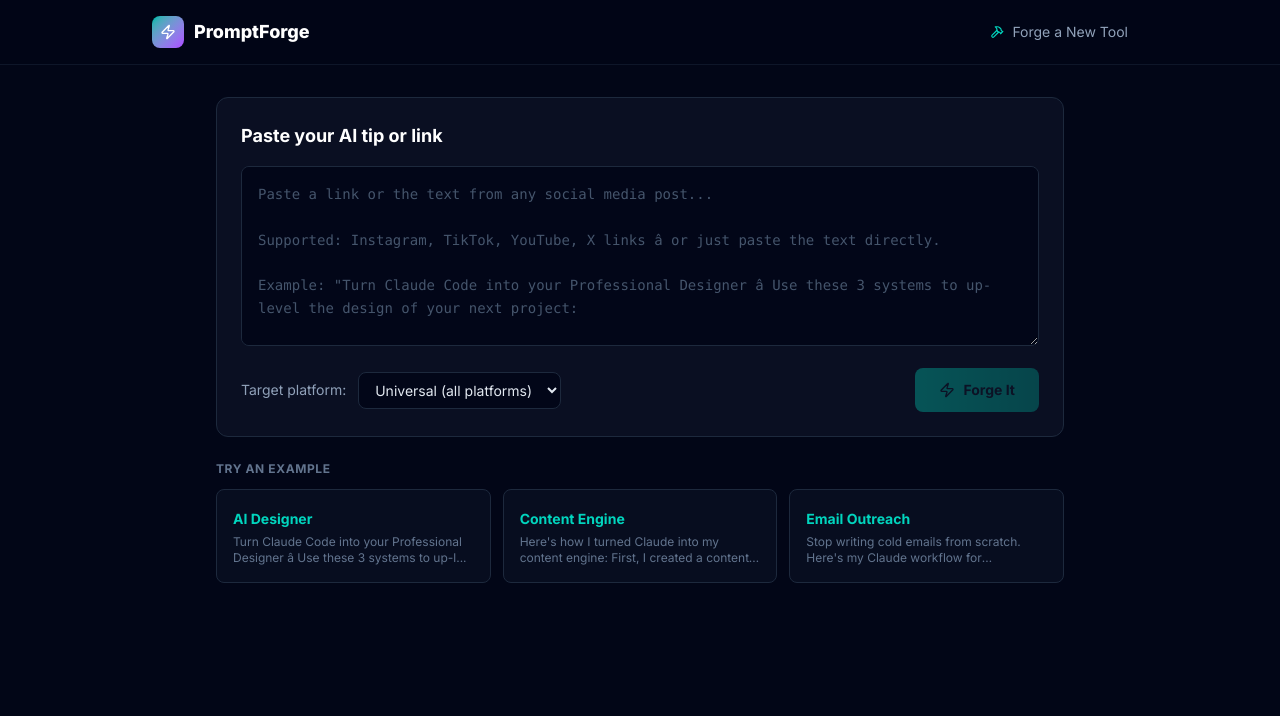
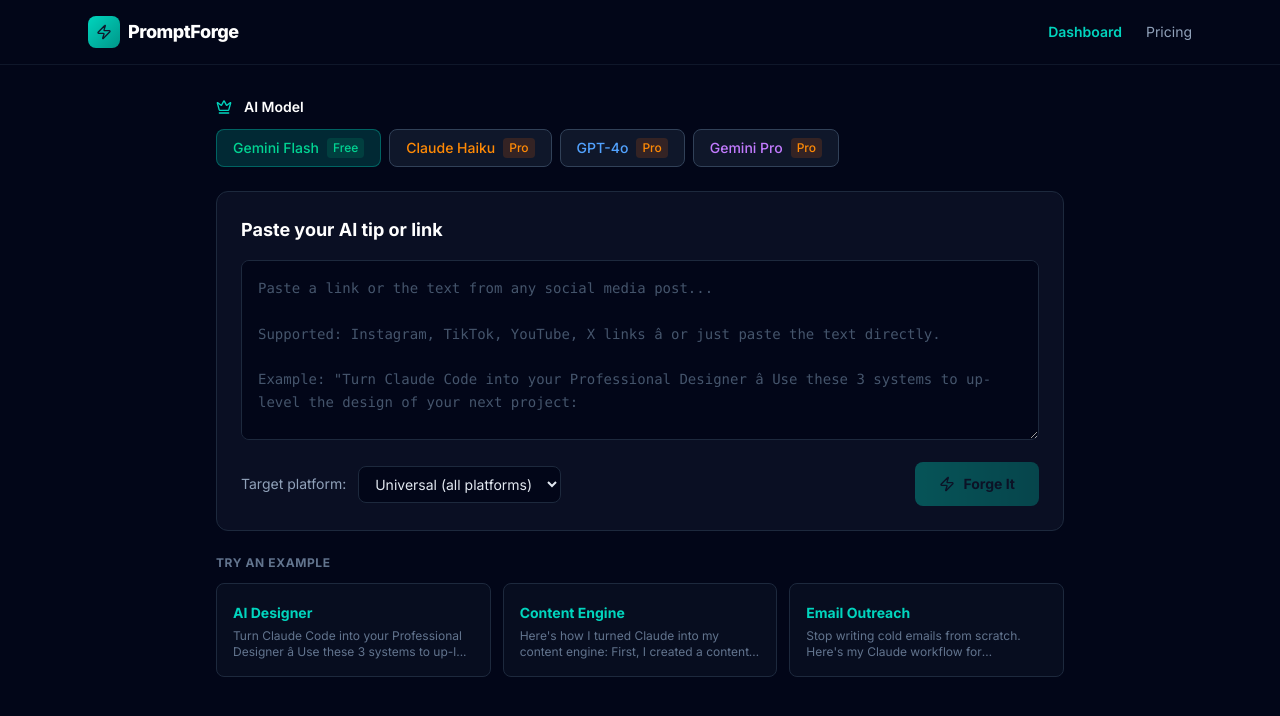
Before and after one commit to appwealthy/promptforge, a Next.js app: page /dashboard in a window 1280 px wide. Shown: the top 716 px of the page. Built offline with nearby package versions, Linux system fonts and the light colour scheme.

Commit message:
Add AI model selector to dashboard with 4 model options

```diff
--- a/app/dashboard/page.tsx
+++ b/app/dashboard/page.tsx
@@ -1,30 +1,90 @@
+"use client";
+
+import { useState } from "react";
 import ConvertForm from "@/components/ConvertForm";
 import Link from "next/link";
-import { Zap, Hammer } from "lucide-react";
+import { Zap, Crown } from "lucide-react";
 
-export default function Dashboard() {
+const MODELS = [
+  { id: "gemini-flash", label: "Gemini Flash", badge: "Free", color: "text-emerald-400" },
+  { id: "claude-haiku", label: "Claude Haiku", badge: "Pro", color: "text-orange-400" },
+  { id: "gpt-4o", label: "GPT-4o", badge: "Pro", color: "text-blue-400" },
+  { id: "gemini-pro", label: "Gemini Pro", badge: "Pro", color: "text-purple-400" },
+];
+
+export default function DashboardPage() {
+  const [selectedModel, setSelectedModel] = useState("gemini-flash");
+
   return (
-    <div className="min-h-screen bg-[#020617]">
+    <div className="min-h-screen bg-slate-950">
       {/* Header */}
-      <header className="border-b border-slate-800/50 bg-[rgba(2,6,23,0.9)] backdrop-blur-xl">
-        <div className="max-w-5xl mx-auto px-6 py-4 flex items-center justify-between">
-          <Link href="/" className="flex items-center gap-2.5 font-extrabold text-lg text-white">
-            <div className="w-8 h-8 rounded-lg bg-gradient-to-br from-teal-500 to-purple-500 flex items-center justify-center text-sm">
-              <Zap size={16} className="text-white" />
+      <header className="border-b border-slate-800/50">
+        <div className="max-w-6xl mx-auto px-6 py-4 flex items-center justify-between">
+          <Link href="/" className="flex items-center gap-2">
+            <div className="w-8 h-8 rounded-lg bg-gradient-to-br from-teal-400 to-teal-600 flex items-center justify-center">
+              <Zap size={16} className="text-slate-900" />
             </div>
-            PromptForge
+            <span className="text-lg font-extrabold text-white tracking-tight">
+              PromptForge
+            </span>
           </Link>
-
-          <div className="flex items-center gap-2 text-sm">
-            <Hammer size={14} className="text-teal-400" />
-            <span className="text-slate-400">Forge a New Tool</span>
-          </div>
+          <nav className="flex items-center gap-6">
+            <Link
+              href="/dashboard"
+              className="text-sm text-teal-400 font-semibold"
+            >
+              Dashboard
+            </Link>
+            <Link
+              href="/pricing"
+              className="text-sm text-slate-400 hover:text-white transition-colors"
+            >
+              Pricing
+            </Link>
+          </nav>
         </div>
       </header>
 
-      {/* Main content */}
       <main className="max-w-4xl mx-auto px-6 py-8">
-        <ConvertForm />
+        {/* Model Selector */}
+        <div className="mb-6">
+          <div className="flex items-center gap-3 mb-3">
+            <Crown size={16} className="text-teal-400" />
+            <span className="text-sm font-semibold text-white">AI Model</span>
+          </div>
+          <div className="flex flex-wrap gap-2">
+            {MODELS.map((model) => (
+              <button
+                key={model.id}
+                onClick={() => setSelectedModel(model.id)}
+                className={`px-4 py-2 rounded-lg text-sm font-medium transition-all flex items-center gap-2 ${
+                  selectedModel === model.id
+                    ? "bg-teal-500/20 border border-teal-500/40 text-white"
+                    : "bg-slate-800/50 border border-slate-700 text-slate-400 hover:text-white hover:border-slate-600"
+                }`}
+              >
+                <span className={model.color}>{model.label}</span>
+                <span className={`text-xs px-1.5 py-0.5 rounded ${
+                  model.badge === "Free"
+                    ? "bg-emerald-500/15 text-emerald-400"
+                    : "bg-orange-500/15 text-orange-400"
+                }`}>
+                  {model.badge}
+                </span>
+              </button>
+            ))}
+          </div>
+          {selectedModel !== "gemini-flash" && (
+            <p className="text-xs text-slate-500 mt-2">
+              Pro models require a Pro or Power plan.{" "}
+              <Link href="/pricing" className="text-teal-400 hover:underline">
+                Upgrade
+              </Link>
+            </p>
+          )}
+        </div>
+
+        <ConvertForm model={selectedModel} />
       </main>
     </div>
   );
```
